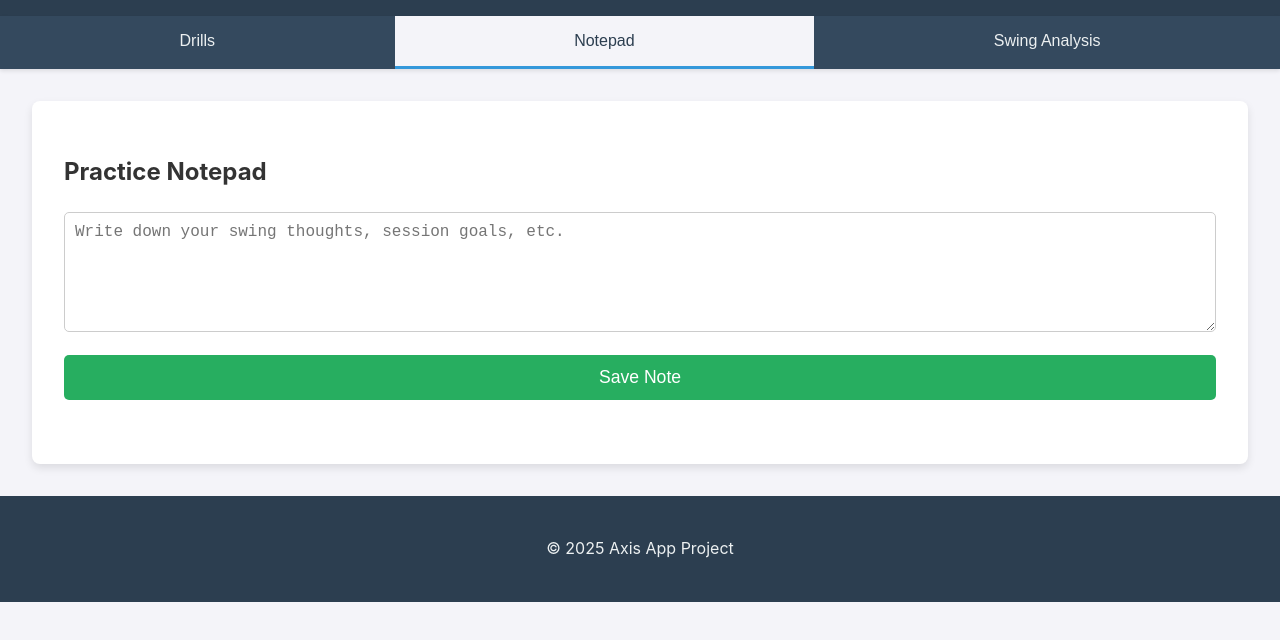
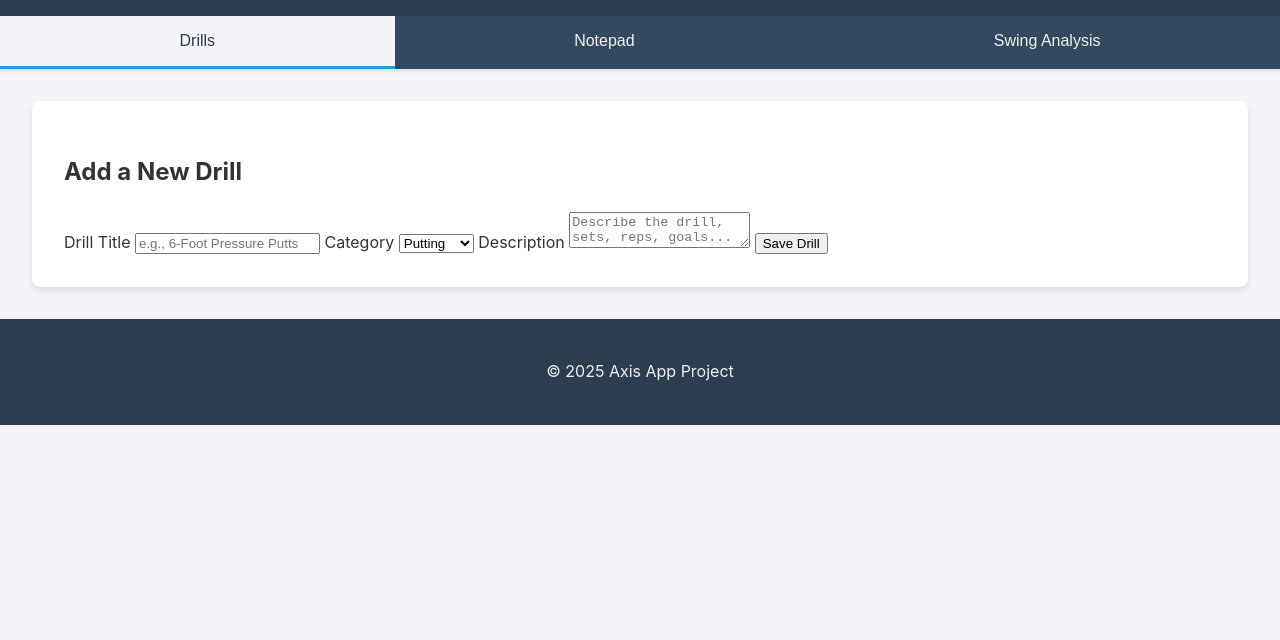
Before and after one commit to colton615-coder/axis-app, a plain HTML site: page index.html in a window 1280 px wide. Shown: the part 68-708 px from the top of the page. Drawn offline with Linux system fonts and the light colour scheme.

Commit message:
Update index.html

```diff
--- a/index.html
+++ b/index.html
@@ -13,18 +13,38 @@
     </header>
 
     <nav id="main-nav">
-        <button class="nav-tab" data-target="drills">Drills</button>
-        <button class="nav-tab active" data-target="notepad">Notepad</button>
+        <button class="nav-tab active" data-target="drills">Drills</button>
+        <button class="nav-tab" data-target="notepad">Notepad</button>
         <button class="nav-tab" data-target="analysis">Swing Analysis</button>
     </nav>
 
     <main>
-        <div id="drills" class="content-pane">
-            <h2>Training Drills</h2>
-            <p>This section will contain a library of golf drills to improve your game.</p>
+        <div id="drills" class="content-pane active">
+            <h2>Add a New Drill</h2>
+            <form id="drill-form">
+                <label for="drill-title">Drill Title</label>
+                <input type="text" id="drill-title" placeholder="e.g., 6-Foot Pressure Putts" required>
+
+                <label for="drill-category">Category</label>
+                <select id="drill-category">
+                    <option value="Putting">Putting</option>
+                    <option value="Chipping">Chipping</option>
+                    <option value="Pitching">Pitching</option>
+                    <option value="Irons">Irons</option>
+                    <option value="Wedges">Wedges</option>
+                    <option value="Driving">Driving</option>
+                </select>
+
+                <label for="drill-description">Description</label>
+                <textarea id="drill-description" placeholder="Describe the drill, sets, reps, goals..."></textarea>
+
+                <button type="submit">Save Drill</button>
+            </form>
+            <div id="drills-list">
+                </div>
         </div>
 
-        <div id="notepad" class="content-pane active">
+        <div id="notepad" class="content-pane">
             <h2>Practice Notepad</h2>
             <div id="note-form">
                 <textarea id="note-input" placeholder="Write down your swing thoughts, session goals, etc."></textarea>
```
